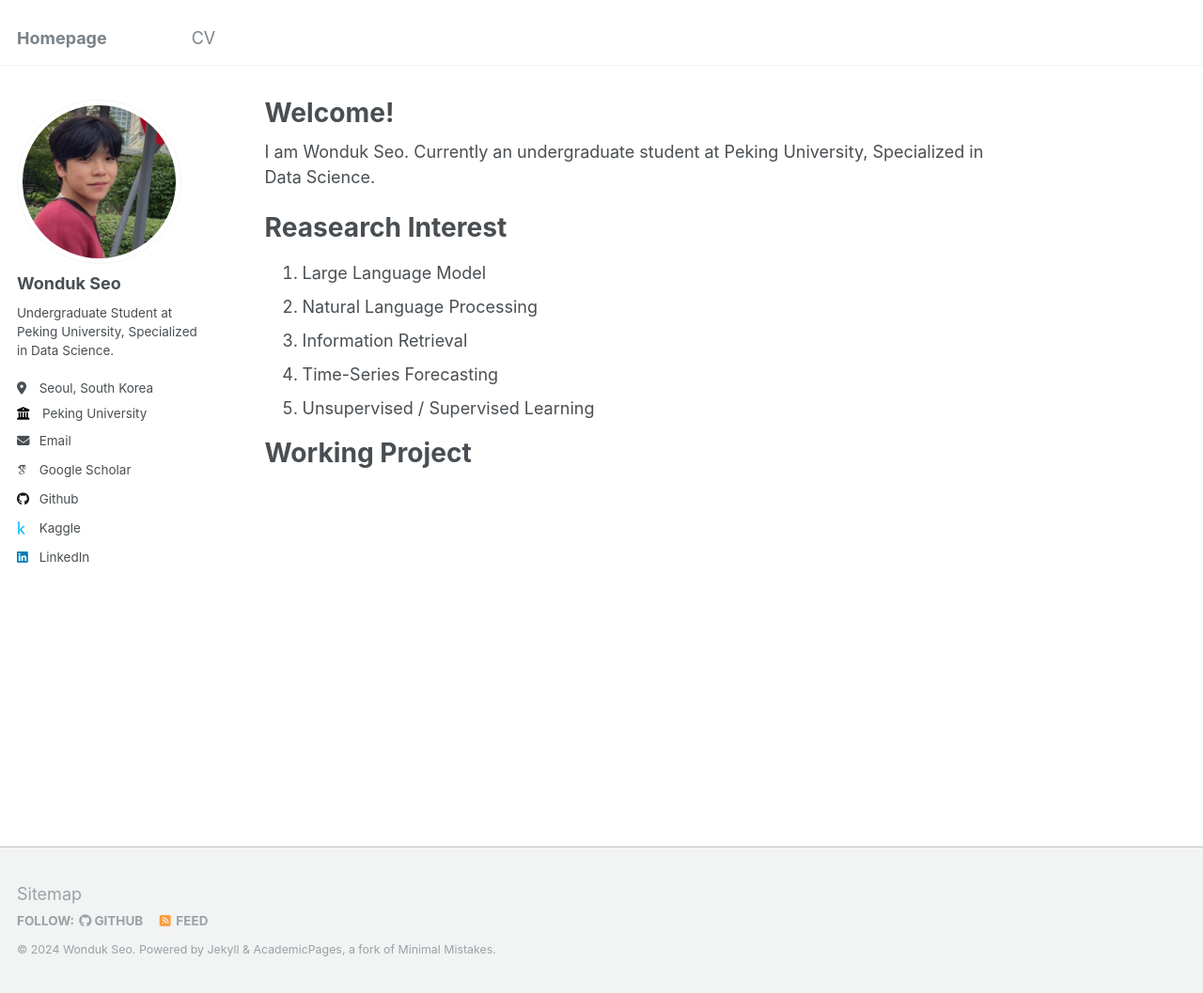
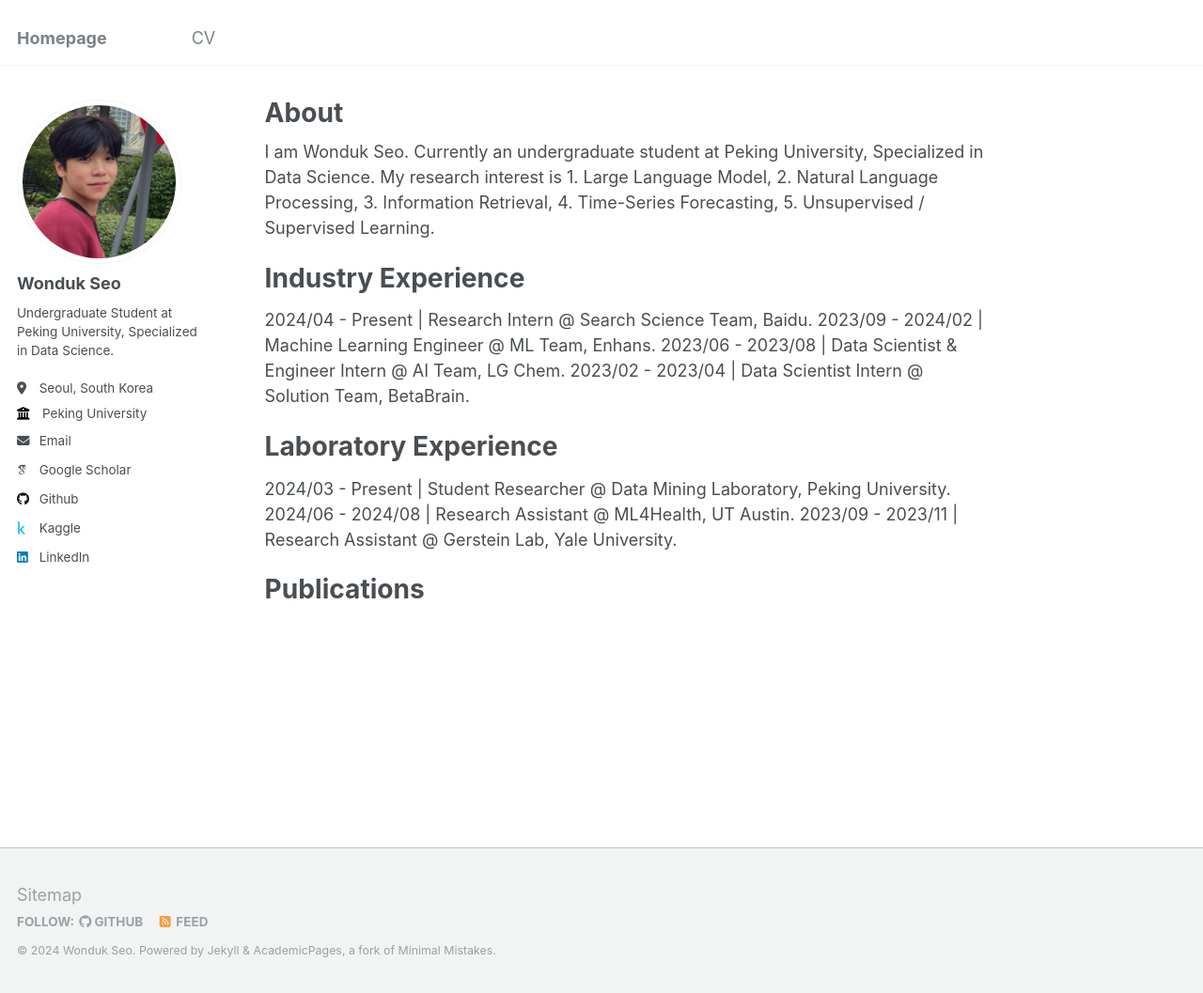
Before and after one commit to wondukseo/wondukseo.github.io, a Jekyll site: the page built from _pages/about.md, in a window 1280 px wide and 1057 px high. Shown: the whole window at 94% size. Built offline with Jekyll 4.4.1, drawn with Linux system fonts in a browser that asks for light colours; some web fonts are replaced.

Commit message:
Update about.md

```diff
--- a/_pages/about.md
+++ b/_pages/about.md
@@ -1,20 +1,24 @@
 ---
 permalink: /
-title: "Welcome!"
+title: "About"
 author_profile: true
 redirect_from:
   - /about/
   - /about.html
 ---
 
-I am Wonduk Seo. Currently an undergraduate student at Peking University, Specialized in Data Science.
+I am Wonduk Seo. Currently an undergraduate student at Peking University, Specialized in Data Science. My research interest is 1. Large Language Model, 2. Natural Language Processing, 3. Information Retrieval, 4. Time-Series Forecasting, 5. Unsupervised / Supervised Learning.
 
-# Reasearch Interest
 
-1. Large Language Model
-2. Natural Language Processing
-3. Information Retrieval
-4. Time-Series Forecasting
-5. Unsupervised / Supervised Learning
+# Industry Experience
+2024/04 - Present | Research Intern @ Search Science Team, Baidu.
+2023/09 - 2024/02 | Machine Learning Engineer @ ML Team, Enhans.
+2023/06 - 2023/08 | Data Scientist & Engineer Intern @ AI Team, LG Chem.
+2023/02 - 2023/04 | Data Scientist Intern @ Solution Team, BetaBrain.
 
-# Working Project
+# Laboratory Experience
+2024/03 - Present | Student Researcher @ Data Mining Laboratory, Peking University.
+2024/06 - 2024/08 | Research Assistant @ ML4Health, UT Austin.
+2023/09 - 2023/11 | Research Assistant @ Gerstein Lab, Yale University.
+
+# Publications
```
